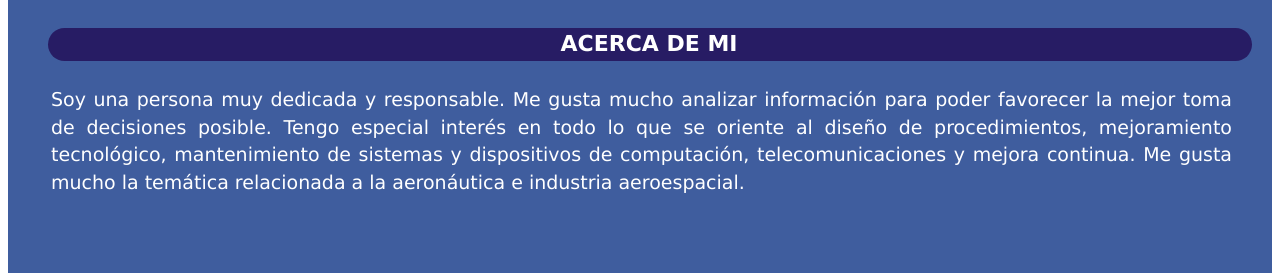
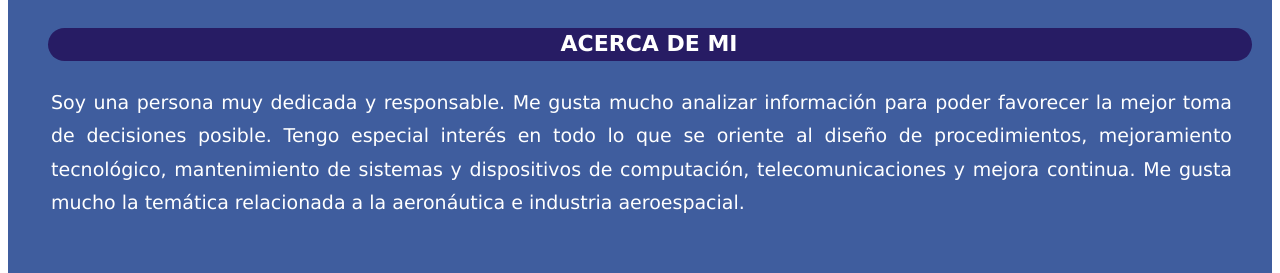
Before and after one commit to mansillag/mansillag.github.io, a plain HTML site: page index.html in a window 1280 px wide. Shown: the part 500-773 px from the top of the page. Drawn offline with Linux system fonts and the light colour scheme.

Commit message:
Add files via upload

```diff
--- a/estilos.css
+++ b/estilos.css
@@ -96,7 +96,7 @@ p
     font-size: 19px;
     font-family: Verdana, Geneva, Tahoma, sans-serif;
     text-align: justify;
-    line-height: 145%;
+    line-height: 175%;
     border-radius: 20px;
 }
 
```
